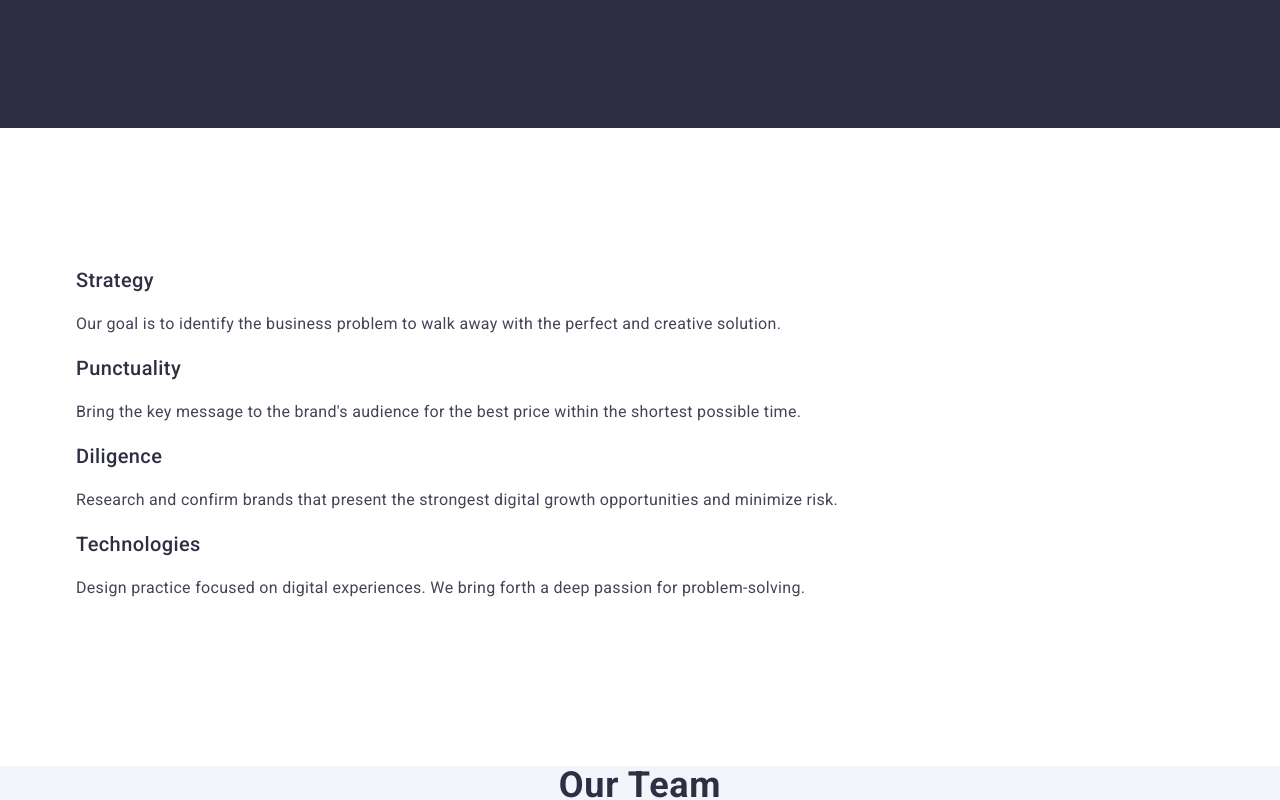
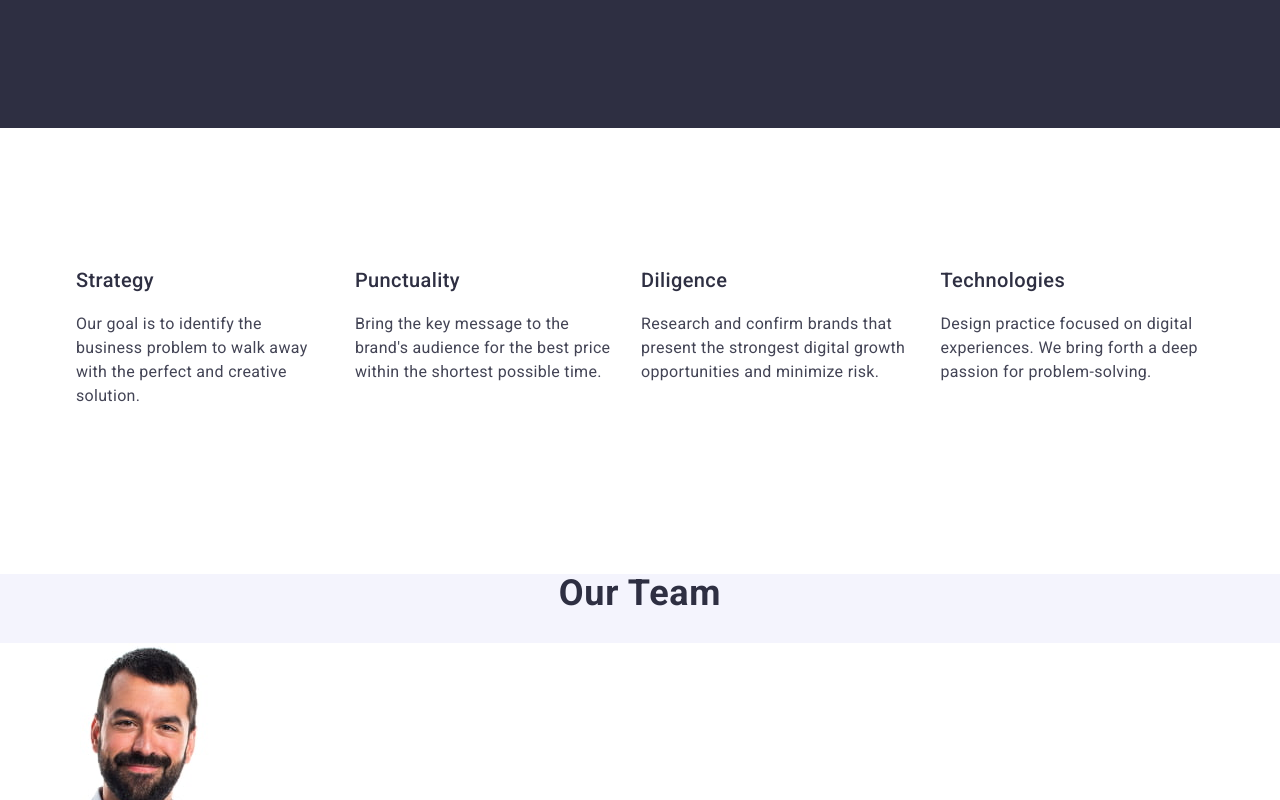
Before and after one commit to Alexandr-Marsik/goit-markup-hw-03, a plain HTML site: page index.html in a window 1280 px wide. Shown: the part 590-1390 px from the top of the page. Drawn offline with nearby package versions, Linux system fonts and the light colour scheme.

Commit message:
Update style.css

```diff
--- a/css/style.css
+++ b/css/style.css
@@ -127,6 +127,13 @@ margin-left: auto;
     padding: 120px 0;
 
 }
+.benefits-menu {
+    display: flex;
+    gap: 24px;
+}
+.benefits-item {
+
+}
 .benefits-title {
     font-weight: 500;
     font-size: 20px;
```
